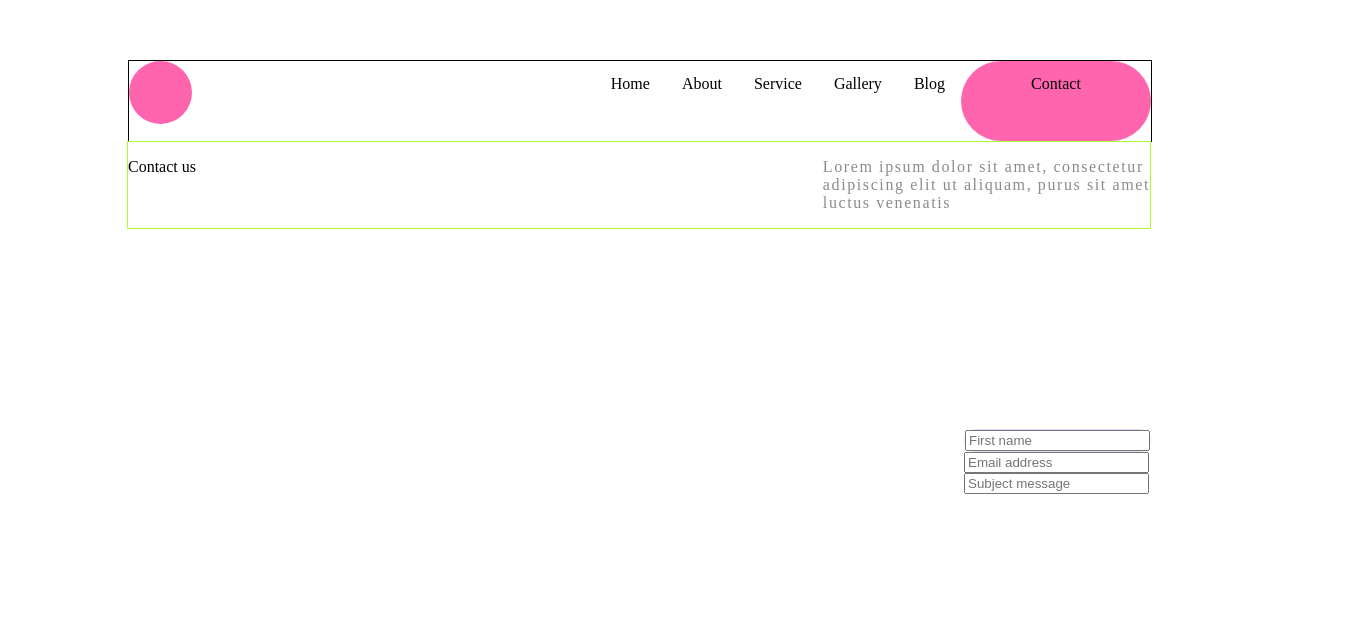
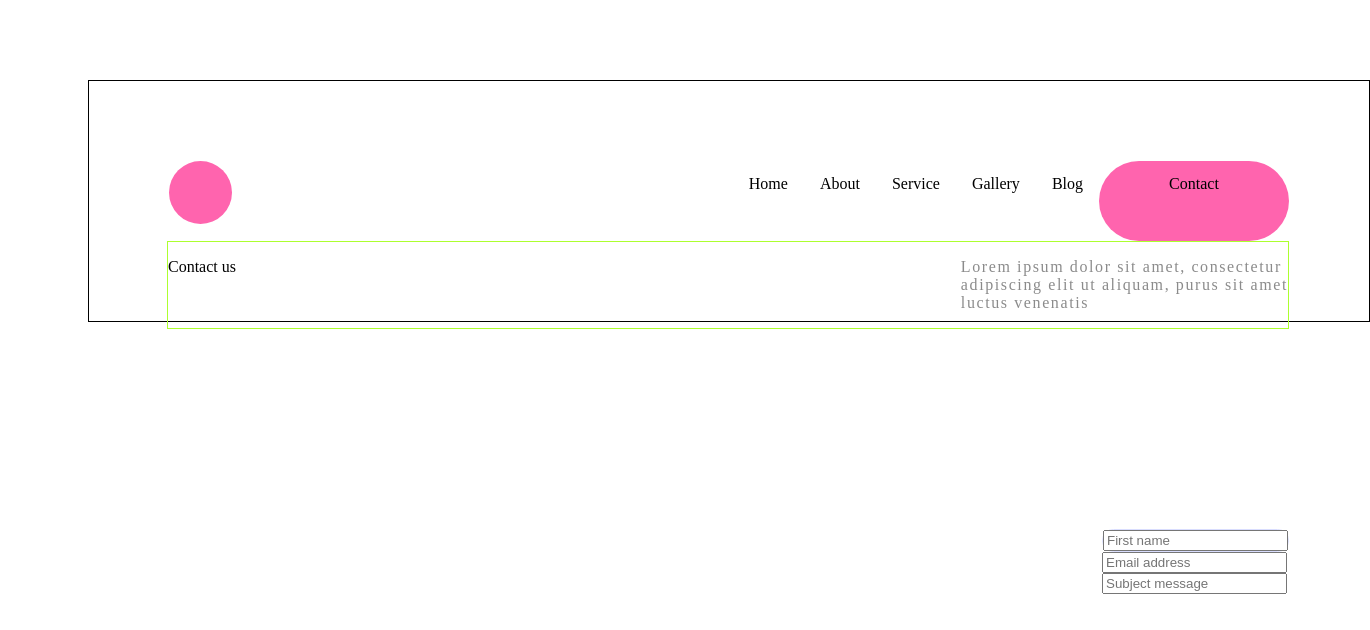
Before and after one commit to ImF3rno/AKADEMINIS, a plain HTML site: page index.html in a window 1280 px wide. Shown: the whole page, 1370 px wide, since content can reach past the window. Drawn offline with Linux system fonts and the light colour scheme.

Commit message:
Update styles.css

```diff
--- a/styles.css
+++ b/styles.css
@@ -1,8 +1,10 @@
 .konteineris{
-    margin-top: 60px;
-    margin-left: 120px;
-    margin-right: 120px;
+    width: 70rem;
+    margin: 10px;
     border: 1px solid black;
+    padding: 5rem;
+    margin-top: 5rem;
+    margin-left: 5rem;
 }
 .contacts{
     border-radius: 50px;
```
